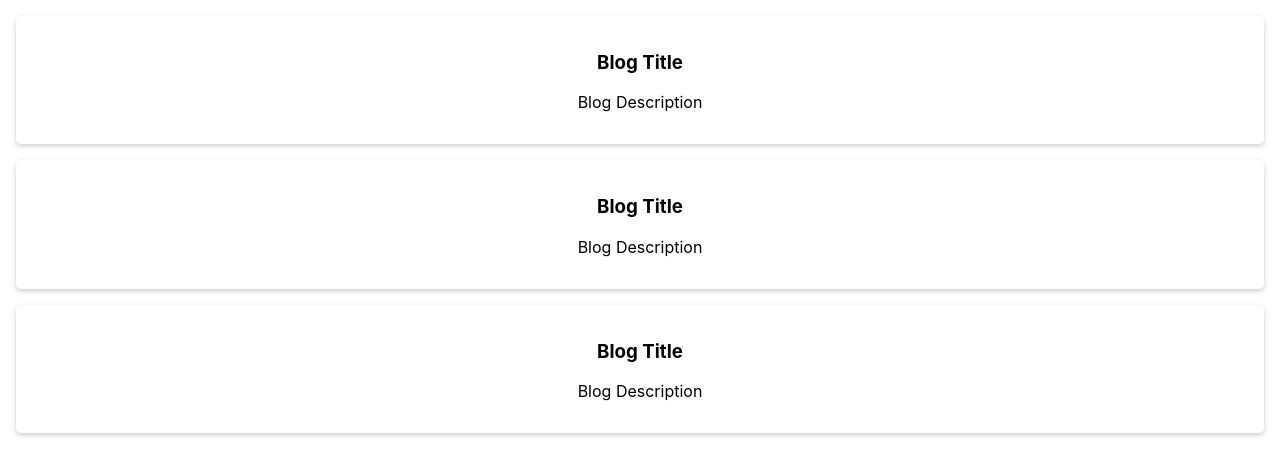
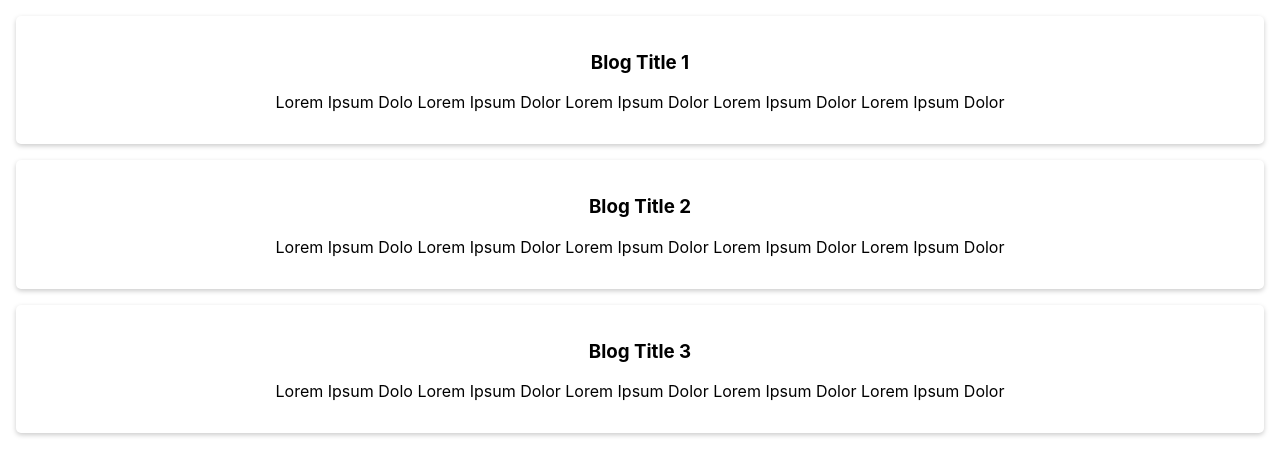
Before and after one commit to itsParv/First-react-app, a React (Create React App) app: page / in a window 1280 px wide. Shown: the top 476 px of the page. Built offline with nearby package versions, Linux system fonts and the light colour scheme.

Commit message:
Data parsing to components using props

```diff
--- a/src/App.js
+++ b/src/App.js
@@ -28,7 +28,7 @@ function App() {
     // console.log(item);
 
     return (
-      <BlogCard key={pos} />
+      <BlogCard key={pos} title={item.title} description={item.description} id={item.id} />
       // <div className="box1style" key={item.id} >
       //   <h3>{item.title} </h3>
       //   <p> {item.description} </p>
--- a/src/BlogCard.js
+++ b/src/BlogCard.js
@@ -1,10 +1,11 @@
 import React from 'react';
 
-const BlogCard = () => {
+const BlogCard = (props) => {
+    console.log(props);
     return (
         <div className="box1style">
-            <h3> Blog Title</h3>
-            <p> Blog Description </p>
+            <h3> {props.title}</h3>
+            <p> {props.description} </p>
         </div>
     )
 }
```
